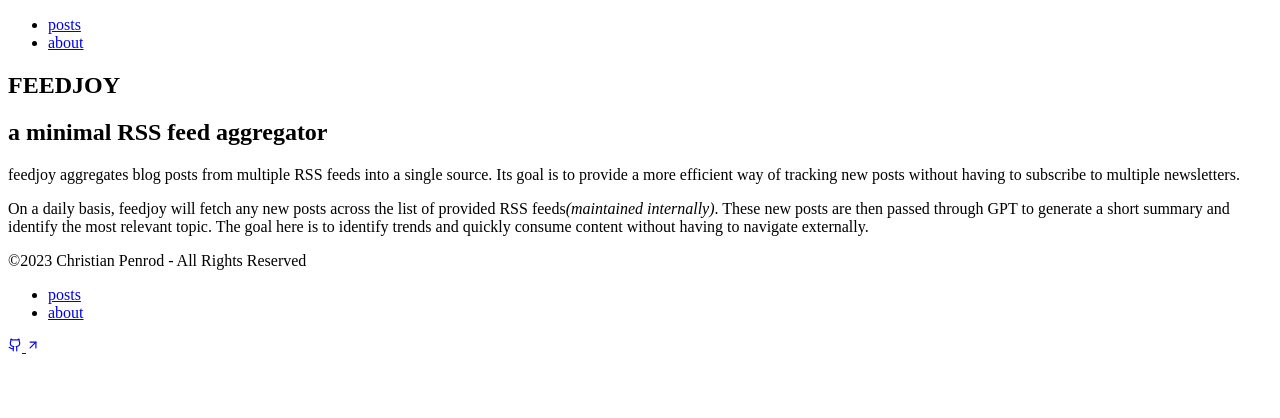
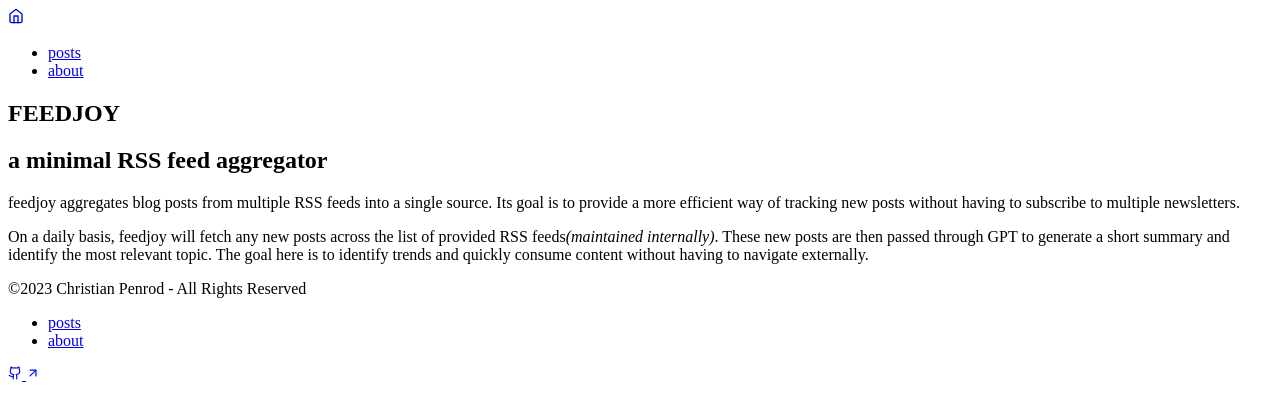
Before and after one commit to penrodlol/feedjoy, a Next.js app: page /about in a window 1280 px wide. Shown: the top 418 px of the page. Built offline with nearby package versions, Linux system fonts and the light colour scheme.

Commit message:
✨ home link

```diff
--- a/src/app/layout.tsx
+++ b/src/app/layout.tsx
@@ -1,6 +1,6 @@
 import { Anchor, NextAnchor } from '@/ui/anchor';
 import Separator from '@/ui/separator';
-import { GithubIcon } from 'lucide-react';
+import { GithubIcon, HomeIcon } from 'lucide-react';
 import type { Metadata } from 'next';
 import { Inter } from 'next/font/google';
 import type { ReactNode } from 'react';
@@ -42,7 +42,9 @@ export default function RootLayout({ children }: { children: ReactNode }) {
           <div className="flex min-h-[calc(100vh-2.125rem)] flex-col rounded bg-black px-6 py-1">
             <header className="flex flex-col gap-3 p-3">
               <div className="flex justify-between text-xs">
-                <NextAnchor href="/" />
+                <NextAnchor href="/" aria-label="home" className="rounded border bg-1 p-1 text-2">
+                  <HomeIcon size={16} aria-hidden />
+                </NextAnchor>
                 <nav>
                   {/* prettier-ignore */}
                   <ul className="flex gap-6">
```
